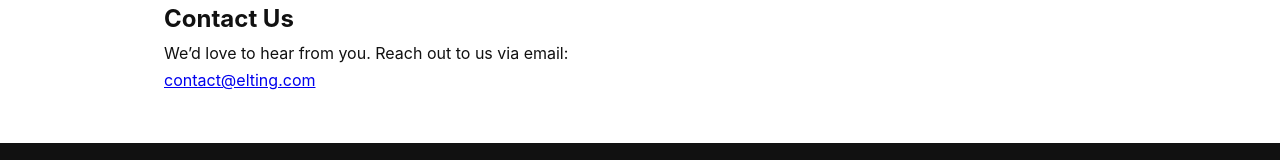
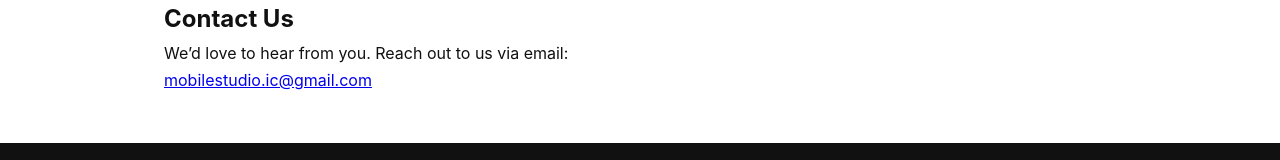
Before and after one commit to EltingMobileStudio/EltingMobileStudio.github.io, a plain HTML site: page contact.html in a window 1280 px wide. Shown: the part 139-299 px from the top of the page. Drawn offline with Linux system fonts and the light colour scheme.

Commit message:
Update contact.html

```diff
--- a/contact.html
+++ b/contact.html
@@ -21,7 +21,7 @@
   <main>
     <h2>Contact Us</h2>
     <p>We’d love to hear from you. Reach out to us via email:</p>
-    <p><a href="mailto:contact@elting.com">contact@elting.com</a></p>
+    <p><a href="mailto:mobilestudio.ic@gmail.com">mobilestudio.ic@gmail.com</a></p>
   </main>
 
   <footer>
```
